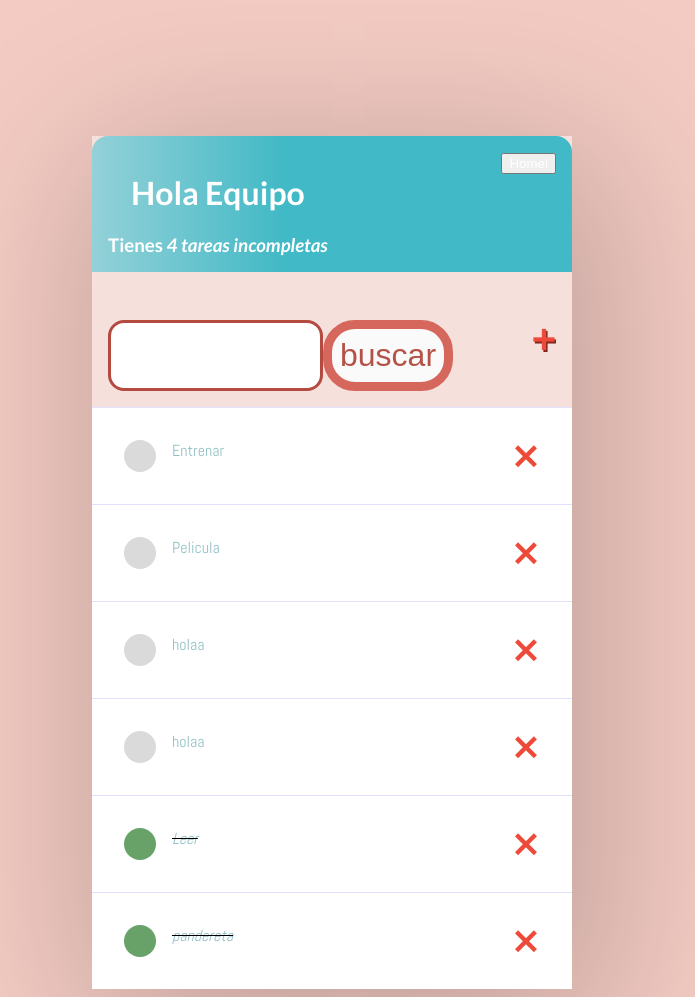
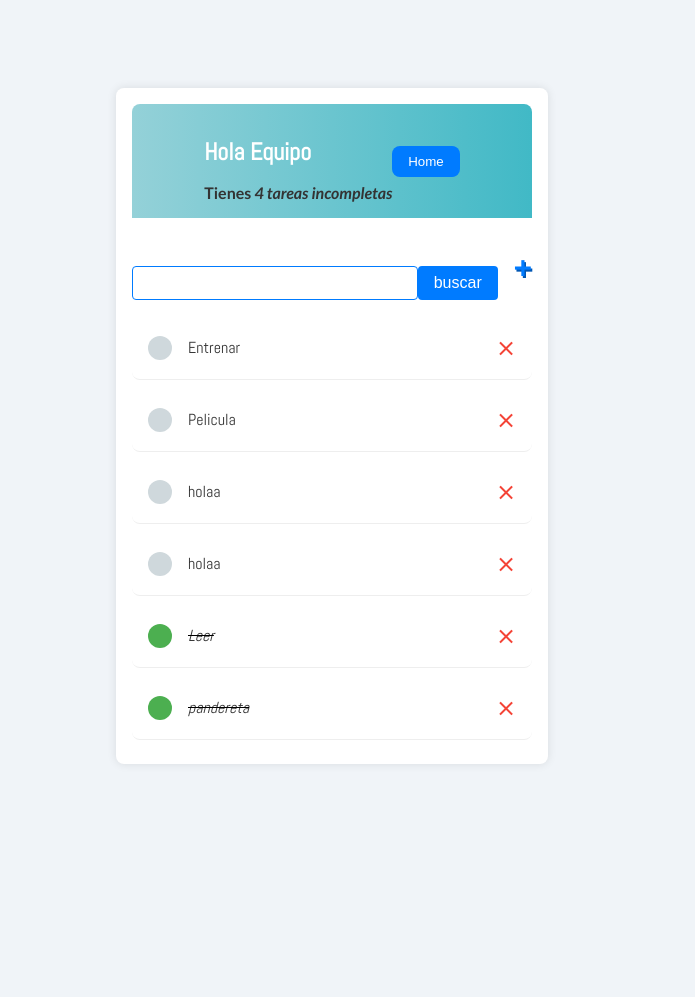
Before and after one commit to JoseMari242/asistente_tareas, a Django app: page /tareas/ in a window 1280 px wide. Shown: the whole page, without its empty margins (308-1003 px from the left). After the commit the page ends 764 px from the top, so only its background shows below. Run offline with Django 5.2, Linux system fonts and the light colour scheme; a user stored in the database is signed in; data comes from the database, SQL or seed files in the repository; both versions use the stored data as it was after the commit.

Commit message:
Restyled and redesigned the entire application layout

```diff
--- /dev/null
+++ b/base/static/style/tarealist.css
@@ -0,0 +1,161 @@
+/* static/style/styles.css */
+/* static/style/styles.css */
+/* Estilos generales */
+/* Estilos generales */
+body {
+    background-color: #f0f4f8; /* Color de fondo principal */
+    font-family: "Abel", sans-serif;
+    padding-top: 3rem;
+}
+
+.container {
+    max-width: 25rem; /* Ajusta el tamaño máximo del contenedor */
+    margin: 2rem auto; /* Ajusta el margen superior e inferior */
+    background-color: #ffffff; /* Color de fondo de tarjeta */
+    box-shadow: 0 0 10px rgba(0, 0, 0, 0.1); /* Box shadow más sutil */
+    padding: 1rem; /* Añade padding interno */
+    border-radius: 8px; /* Redondea las esquinas */
+}
+
+/* Header Bar */
+.barra-superior {
+    display: flex;
+    justify-content: center; /* Centra el contenido horizontalmente */
+    align-items: center;
+    color: #333333; /* Color de texto principal */
+    padding: 1rem;
+    border-radius: 8px 8px 0 0;
+    background: linear-gradient(90deg, #94d1d8 0%, #41b9c6 100%); /* Color de fondo de la barra superior */
+    margin-bottom: 1rem;
+}
+
+.barra-superior h1 {
+    font-size: 1.5rem; /* Ajusta el tamaño del texto */
+    color: #ffffff; /* Color blanco para el texto */
+}
+
+.barra-superior h3 {
+    font-size: 1rem; /* Ajusta el tamaño del texto */
+    margin: 0;
+}
+
+.barra-superior button {
+    background-color: #007bff; /* Color de fondo del botón */
+    border: none;
+    color: white;
+    padding: 0.5rem 1rem;
+    border-radius: 8px;
+    cursor: pointer;
+}
+
+.barra-superior button:hover {
+    background-color: #0056b3; /* Color de fondo en hover para el botón */
+}
+
+/* Add/Search Wrapper */
+#envoltorio-agregar-buscar {
+    display: flex;
+    align-items: center;
+    margin-bottom: 1rem;
+}
+
+#envoltorio-agregar-buscar form {
+    display: flex;
+    flex-grow: 1;
+    margin-right: 1rem;
+}
+
+#envoltorio-agregar-buscar input[type=text] {
+    border: 1px solid #007bff; /* Color del borde del campo de texto */
+    border-radius: 4px;
+    padding: 0.5rem;
+    width: 100%; /* Ajusta el ancho para llenar el espacio disponible */
+}
+
+#envoltorio-agregar-buscar input[type=submit] {
+    background-color: #007bff; /* Color de fondo del botón de búsqueda */
+    border: none;
+    color: #ffffff; /* Color del texto del botón */
+    padding: 0.5rem 1rem;
+    border-radius: 4px;
+    cursor: pointer;
+    font-size: 1rem;
+}
+
+#envoltorio-agregar-buscar input[type=submit]:hover {
+    background-color: #0056b3; /* Color de fondo en hover para el botón de búsqueda */
+}
+
+#enlace-agregar {
+    text-decoration: none;
+    color: #007bff; /* Color del enlace de agregar */
+    font-size: 1.5rem;
+    text-shadow: 0.1rem 0.1rem #0056b3; /* Sombra sutil para el enlace */
+    display: flex;
+    align-items: center;
+}
+
+/* Task Items */
+.envoltorio-items-tarea {
+    margin-top: 1rem;
+}
+
+.envoltorio-tarea {
+    display: flex;
+    align-items: center;
+    justify-content: space-between;
+    padding: 1rem;
+    background-color: #ffffff; /* Color de fondo de las tareas */
+    border-bottom: 1px solid #eee; /* Color del borde inferior */
+    border-radius: 8px;
+    margin-bottom: 0.5rem;
+    transition: background-color 0.3s ease; /* Añade una transición suave para el hover */
+}
+
+.envoltorio-tarea:hover {
+    background-color: #f1f1f1; /* Color de fondo cuando se pasa el ratón */
+}
+
+.titulo-tarea {
+    display: flex;
+    align-items: center;
+}
+
+.titulo-tarea a {
+    text-decoration: none;
+    color: #333333; /* Color de texto de las tareas */
+    margin-left: 0.5rem;
+}
+
+.titulo-tarea a:hover {
+    text-decoration: underline;
+}
+
+.icono-tarea-completa, .icono-tarea-incompleta {
+    height: 1.5rem;
+    width: 1.5rem;
+    border-radius: 50%;
+    margin-right: 0.5rem;
+}
+
+.icono-tarea-completa {
+    background-color: #4caf50; /* Color para tareas completas */
+}
+
+.icono-tarea-incompleta {
+    background-color: #cfd8dc; /* Color para tareas incompletas */
+}
+
+.enlace-eliminar {
+    text-decoration: none;
+    color: #f44336; /* Color para el enlace de eliminar */
+    font-size: 1.5rem;
+}
+
+.enlace-eliminar:hover {
+    text-decoration: underline;
+}
+
+h3 {
+    font-family: "Lato", sans-serif;
+}
--- a/base/templates/base/calendar.html
+++ b/base/templates/base/calendar.html
@@ -6,9 +6,10 @@
     <meta charset="UTF-8">
     <meta name="viewport" content="width=device-width, initial-scale=1.0">
     <title>Calendario</title>
-    <link rel="stylesheet" href="{% static 'style/calendar.css' %}">
+    <link rel="stylesheet" href="{% static 'style/calendario.css' %}">
 </head>
 <body>
+    <a href="{% url 'home' %}"><button type="button">Home</button></a>
     <div id="calendario">
         <h1>Calendario - {{ mes_nombre }} {{ año }}</h1>
 
--- a/base/templates/base/dia.html
+++ b/base/templates/base/dia.html
@@ -6,12 +6,12 @@
     <meta charset="UTF-8">
     <meta name="viewport" content="width=device-width, initial-scale=1.0">
     <title>Tareas del Día</title>
-    <link rel="stylesheet" href="{% static 'style/styles.css' %}">
+    <link rel="stylesheet" href="{% static 'style/dia.css' %}">
 </head>
 <body>
     <div id="detalles-dia">
+        <a href="{% url 'calendario' %}" class="volver">Volver al calendario</a>
         <h1>Tareas del {{ dia }}/{{ mes }}/{{ año }}</h1>
-        <a href="{% url 'calendario' %}">Volver al calendario</a>
         <ul>
             {% if tareas %}
                 {% for tarea in tareas %}
--- a/base/templates/base/login.html
+++ b/base/templates/base/login.html
@@ -2,10 +2,12 @@
 {% load static %}
 
 {% block head %}
-<link rel="stylesheet" type="text/css" href="{% static 'style/styles.css' %}">
+
 {% endblock %}
 
 {% block content %}
+
+<link rel="stylesheet" href="{% static 'style/tarjeta.css' %}">
 <div class="barra-superior">
     <h1>Ingresar</h1>
 </div>
--- a/base/templates/base/principal.html
+++ b/base/templates/base/principal.html
@@ -10,7 +10,7 @@
     <link href="https://fonts.googleapis.com/css2?family=Lato:ital,wght@0,100;0,300;0,400;0,700;0,900;1,100;1,300;1,400;1,700;1,900&display=swap" rel="stylesheet">
 
     {% load static %}
-    <link rel="stylesheet" href="{% static 'style/styles.css' %}">
+
 </head>
 <body>
 
--- a/base/templates/base/tarea_confirm_delete.html
+++ b/base/templates/base/tarea_confirm_delete.html
@@ -1,6 +1,7 @@
 {% extends 'base/principal.html' %}
     {% block content %}
-
+{% load static %}
+<link rel="stylesheet" href="{% static 'style/tarjeta.css' %}">
 
 <div class="barra-superior">
 
--- a/base/templates/base/tarea_form.html
+++ b/base/templates/base/tarea_form.html
@@ -1,6 +1,7 @@
 {% extends 'base/principal.html' %}
 {% block content %}
-
+{% load static %}
+<link rel="stylesheet" href="{% static 'style/tarjeta.css' %}">
 <div class="barra-superior">
     <a href="{% url 'tareas' %}">&#x2B70;Volver</a>
 </div>
--- a/base/templates/base/tarea_list.html
+++ b/base/templates/base/tarea_list.html
@@ -1,14 +1,16 @@
 {% extends 'base/principal.html' %}
 {% block content %}
-
+{% load static %}
 <div class="barra-superior">
+    <link rel="stylesheet" href="{% static 'style/tarealist.css' %}">
     <div>
         <h1>Hola {{request.user|title}}</h1>
         <h3 style="margin:0">Tienes <i>{{count}} tarea{{count|pluralize}} incompleta{{count|pluralize}}</i></h3>
     </div>
 
     {% if request.user.is_authenticated %}
-    <a href="{% url 'home' %}"><button type="button">Homel</button></a>
+
+    <a href="{% url 'home' %}"><button type="button">Home</button></a>
     </form>
 {% else %}
     <a href="{% url 'login' %}">Ingresar</a>
--- a/base/views.py
+++ b/base/views.py
@@ -30,8 +30,17 @@ def mostrar_calendario(request):
     for tarea in tareas:
         dia = tarea.fecha.day
         if dia not in tareas_por_dia:
-            tareas_por_dia[dia] = []
-        tareas_por_dia[dia].append(tarea)
+            tareas_por_dia[dia] = {'tareas': [], 'completas': 0}
+        tareas_por_dia[dia]['tareas'].append(tarea)
+        if tarea.completo:
+            tareas_por_dia[dia]['completas'] += 1
+
+    # Función para comprobar si todas las tareas están completas
+    for dia, info in tareas_por_dia.items():
+        if info['completas'] == len(info['tareas']):
+            tareas_por_dia[dia]['all_complete'] = True
+        else:
+            tareas_por_dia[dia]['all_complete'] = False
 
     # Obtener el nombre del mes
     mes_nombre = calendar.month_name[mes]
@@ -53,6 +62,7 @@ def mostrar_calendario(request):
         'mes_siguiente': mes_siguiente,
         'año_siguiente': año_siguiente,
     })
+
 def detalles_dia(request, dia, mes, año):
     # Verifica que el día, mes y año sean válidos
     try:
```
Also changed, not shown: base/static/style/calendar.css (deleted, +0 -54 lines), base/static/style/calendario.css (added, +92 -0 lines), base/static/style/dia.css (added, +44 -0 lines), base/static/style/home.css (added, +88 -0 lines), base/static/style/tarjeta.css (added, +73 -0 lines), base/templates/base/home.html (+12 -13 lines), base/templates/base/registro.html (+4 -3 lines), base/static/style/icons/calendario.svg (added), base/static/style/icons/tareas.svg (added), db.sqlite3.
